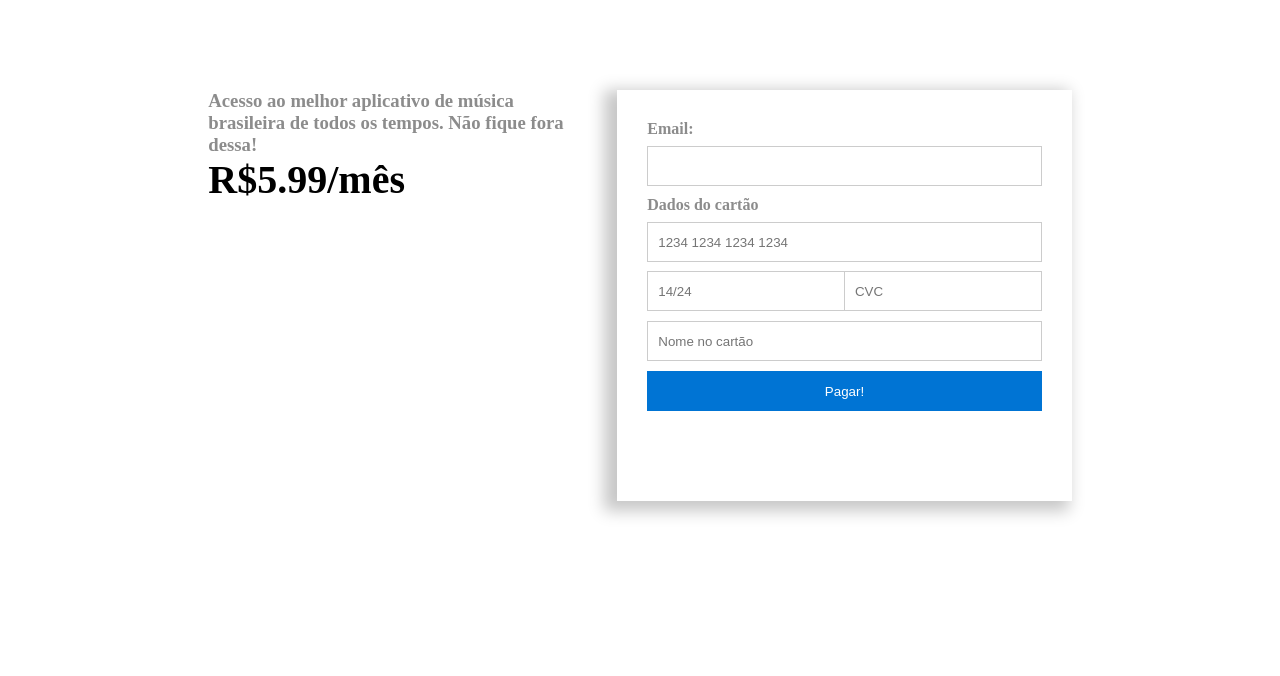
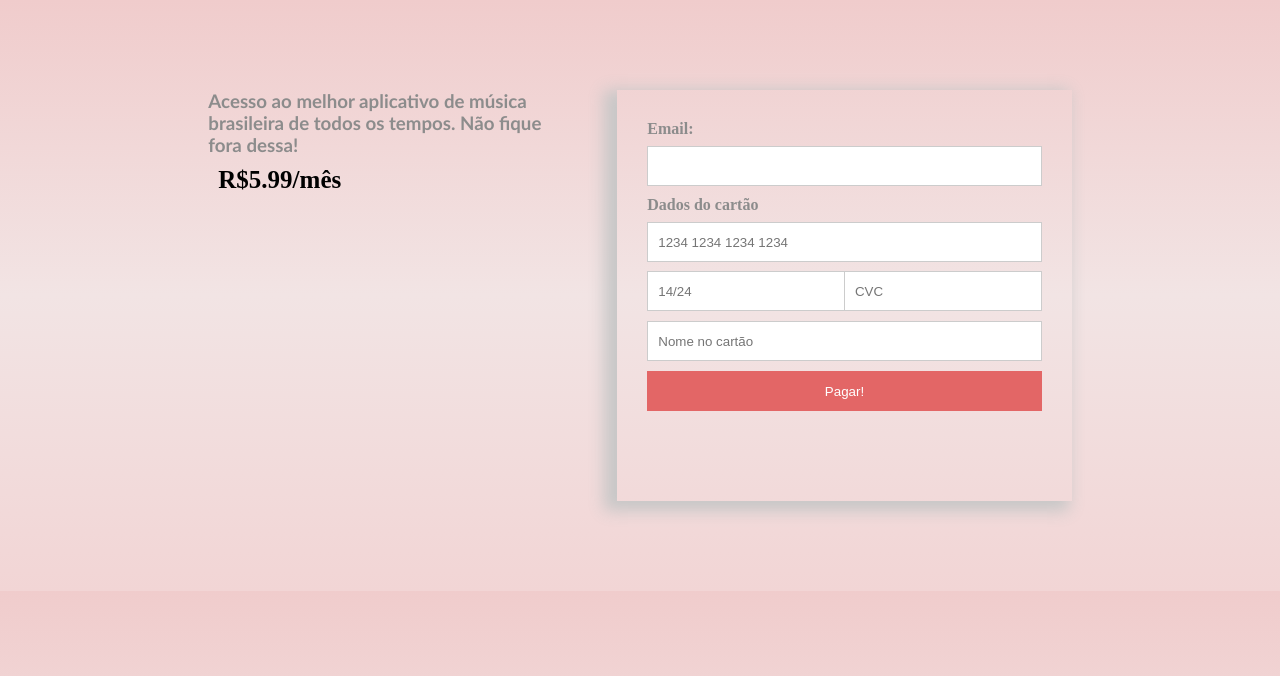
Before and after one commit to RaizaCirne/order-summary-component, a plain HTML site: page pagamento.html in a window 1280 px wide. Drawn offline with Linux system fonts and the light colour scheme.

Commit message:
Finalizando CSS do formulário de pagamento

```diff
--- a/css/pagamento.css
+++ b/css/pagamento.css
@@ -2,6 +2,9 @@
     margin: 0;
     box-sizing: border-box;
     padding: 0;
+}
+body {
+    background-image: linear-gradient(#f0cccc, #f2e4e4, #f2d5d5);
 }
 
 section.pagamento {
@@ -24,12 +27,14 @@ section.pagamento {
 }
 
 .descricao-pagamento h3 {
+    font-family:'Gill Sans', 'Gill Sans MT', Calibri, 'Trebuchet MS', sans-serif;
     color: rgb(140, 140, 140)
 }
 
 .descricao-pagamento h2 {
     color: black;
-    font-size: 40px;
+    font-size: 25px;
+    padding: 10px;
 }
 
 .form-pagamento form {
@@ -66,7 +71,7 @@ section.pagamento {
     height: 40px;
     border: 0;
     cursor: pointer;
-    background-color: rgb(0, 116, 212);
+    background-color: #e36666;
     color: white;
 }
 
```
